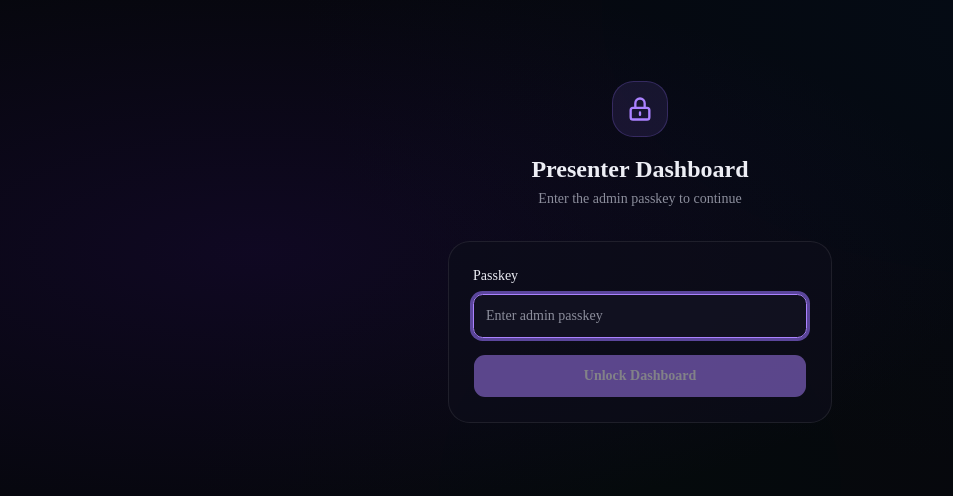
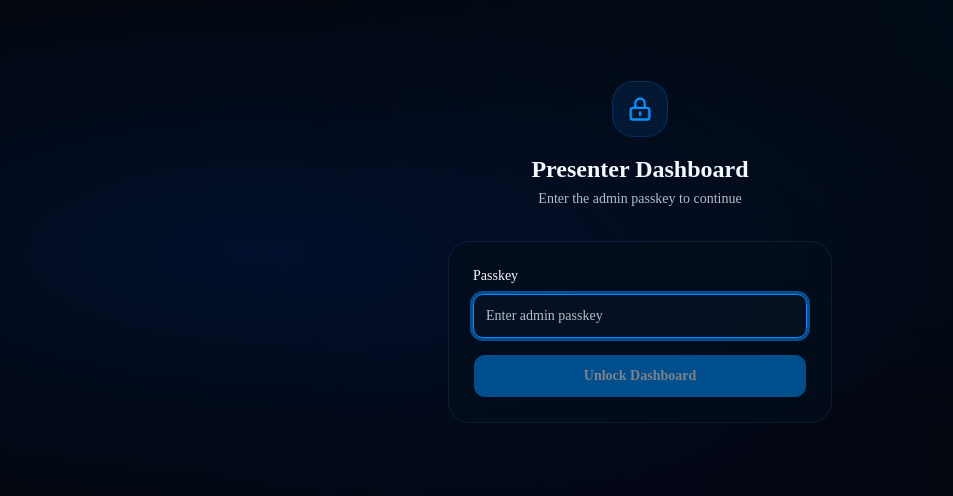
Before and after one commit to MaChewwwww/LeadQuest, a Next.js app: page /admin in a window 1280 px wide. Shown: the part 148-644 px from the top of the page, without its empty margins (0-953 px from the left). Built offline with nearby package versions, Linux system fonts and the light colour scheme.

Commit message:
feat: initialize LeadQuest application structure with core styling, layout, and onboarding flow

```diff
--- a/src/app/globals.css
+++ b/src/app/globals.css
@@ -7,9 +7,9 @@
 @theme inline {
   --color-background: var(--background);
   --color-foreground: var(--foreground);
-  --font-sans: var(--font-sans);
-  --font-mono: var(--font-geist-mono);
-  --font-heading: var(--font-sans);
+  --font-sans: var(--font-outfit), var(--font-sans);
+  --font-mono: var(--font-rajdhani), var(--font-mono);
+  --font-heading: var(--font-rajdhani);
   --color-sidebar-ring: var(--sidebar-ring);
   --color-sidebar-border: var(--sidebar-border);
   --color-sidebar-accent-foreground: var(--sidebar-accent-foreground);
@@ -54,38 +54,38 @@
 }
 
 :root {
-  --background: oklch(0.13 0.015 280);
-  --foreground: oklch(0.95 0.01 280);
-  --card: oklch(0.17 0.02 280);
-  --card-foreground: oklch(0.95 0.01 280);
-  --popover: oklch(0.17 0.02 280);
-  --popover-foreground: oklch(0.95 0.01 280);
-  --primary: oklch(0.72 0.22 292);
+  --background: oklch(0.12 0.02 250);
+  --foreground: oklch(0.98 0.01 250);
+  --card: oklch(0.16 0.03 250);
+  --card-foreground: oklch(0.98 0.01 250);
+  --popover: oklch(0.16 0.03 250);
+  --popover-foreground: oklch(0.98 0.01 250);
+  --primary: oklch(0.65 0.22 250);
   --primary-foreground: oklch(0.98 0 0);
-  --secondary: oklch(0.22 0.03 280);
-  --secondary-foreground: oklch(0.9 0.01 280);
-  --muted: oklch(0.22 0.025 280);
-  --muted-foreground: oklch(0.65 0.02 280);
-  --accent: oklch(0.28 0.04 280);
-  --accent-foreground: oklch(0.95 0.01 280);
+  --secondary: oklch(0.22 0.04 250);
+  --secondary-foreground: oklch(0.95 0.01 250);
+  --muted: oklch(0.20 0.03 250);
+  --muted-foreground: oklch(0.80 0.02 250);
+  --accent: oklch(0.28 0.05 250);
+  --accent-foreground: oklch(0.98 0.01 250);
   --destructive: oklch(0.577 0.245 27.325);
-  --border: oklch(0.3 0.03 280);
-  --input: oklch(0.25 0.03 280);
-  --ring: oklch(0.72 0.22 292);
-  --chart-1: oklch(0.72 0.22 292);
-  --chart-2: oklch(0.765 0.177 163.223);
-  --chart-3: oklch(0.82 0.18 84.429);
-  --chart-4: oklch(0.715 0.143 215.221);
-  --chart-5: oklch(0.645 0.246 16.439);
+  --border: oklch(0.28 0.04 250);
+  --input: oklch(0.24 0.04 250);
+  --ring: oklch(0.65 0.22 250);
+  --chart-1: oklch(0.65 0.22 250);
+  --chart-2: oklch(0.72 0.15 220);
+  --chart-3: oklch(0.60 0.20 275);
+  --chart-4: oklch(0.80 0.12 235);
+  --chart-5: oklch(0.55 0.18 290);
   --radius: 0.75rem;
-  --sidebar: oklch(0.15 0.02 280);
-  --sidebar-foreground: oklch(0.95 0.01 280);
-  --sidebar-primary: oklch(0.72 0.22 292);
+  --sidebar: oklch(0.14 0.03 250);
+  --sidebar-foreground: oklch(0.98 0.01 250);
+  --sidebar-primary: oklch(0.65 0.22 250);
   --sidebar-primary-foreground: oklch(0.98 0 0);
-  --sidebar-accent: oklch(0.22 0.03 280);
-  --sidebar-accent-foreground: oklch(0.95 0.01 280);
-  --sidebar-border: oklch(0.3 0.03 280);
-  --sidebar-ring: oklch(0.72 0.22 292);
+  --sidebar-accent: oklch(0.22 0.04 250);
+  --sidebar-accent-foreground: oklch(0.98 0.01 250);
+  --sidebar-border: oklch(0.28 0.04 250);
+  --sidebar-ring: oklch(0.65 0.22 250);
 }
 
 @layer base {
@@ -105,30 +105,30 @@
 /* Animated gradient background */
 .lq-bg-gradient {
   background:
-    radial-gradient(ellipse at 20% 50%, oklch(0.25 0.12 292 / 0.3), transparent 50%),
-    radial-gradient(ellipse at 80% 20%, oklch(0.2 0.1 220 / 0.2), transparent 50%),
-    radial-gradient(ellipse at 50% 80%, oklch(0.18 0.08 163 / 0.15), transparent 50%),
-    oklch(0.13 0.015 280);
+    radial-gradient(ellipse at 20% 50%, oklch(0.3 0.15 250 / 0.3), transparent 50%),
+    radial-gradient(ellipse at 80% 20%, oklch(0.25 0.12 220 / 0.2), transparent 50%),
+    radial-gradient(ellipse at 50% 80%, oklch(0.2 0.10 270 / 0.15), transparent 50%),
+    oklch(0.12 0.02 250);
 }
 
 /* Glassmorphism card */
 .lq-glass {
-  background: oklch(0.17 0.025 280 / 0.7);
+  background: oklch(0.16 0.03 250 / 0.7);
   backdrop-filter: blur(20px);
-  border: 1px solid oklch(1 0 0 / 0.08);
+  border: 1px solid oklch(0.5 0.1 250 / 0.2);
 }
 
 /* Glow effects */
-.lq-glow-violet {
+.lq-glow-primary {
   box-shadow:
-    0 0 20px oklch(0.72 0.22 292 / 0.15),
-    0 0 60px oklch(0.72 0.22 292 / 0.05);
+    0 0 20px oklch(0.65 0.22 250 / 0.15),
+    0 0 60px oklch(0.65 0.22 250 / 0.05);
 }
 
-.lq-glow-emerald {
+.lq-glow-secondary {
   box-shadow:
-    0 0 20px oklch(0.765 0.177 163 / 0.15),
-    0 0 60px oklch(0.765 0.177 163 / 0.05);
+    0 0 20px oklch(0.72 0.15 220 / 0.15),
+    0 0 60px oklch(0.72 0.15 220 / 0.05);
 }
 
 /* Pulse animation for timer */
@@ -139,7 +139,7 @@
 
 .lq-timer-critical {
   animation: lq-pulse 1s ease-in-out infinite;
-  color: oklch(0.645 0.246 16.439);
+  color: var(--destructive);
 }
 
 /* Shimmer effect for loading states */
@@ -151,9 +151,9 @@
 .lq-shimmer {
   background: linear-gradient(
     90deg,
-    oklch(0.25 0.03 280) 25%,
-    oklch(0.35 0.04 280) 50%,
-    oklch(0.25 0.03 280) 75%
+    oklch(0.24 0.04 250) 25%,
+    oklch(0.32 0.05 250) 50%,
+    oklch(0.24 0.04 250) 75%
   );
   background-size: 200% 100%;
   animation: lq-shimmer 2s ease-in-out infinite;
@@ -166,13 +166,13 @@
 
 .lq-option-btn:hover {
   transform: translateY(-2px);
-  box-shadow: 0 8px 25px oklch(0.72 0.22 292 / 0.2);
+  box-shadow: 0 8px 25px oklch(0.65 0.22 250 / 0.2);
 }
 
 .lq-option-btn.selected {
-  background: oklch(0.72 0.22 292 / 0.15);
-  border-color: oklch(0.72 0.22 292);
-  box-shadow: 0 0 20px oklch(0.72 0.22 292 / 0.2);
+  background: oklch(0.65 0.22 250 / 0.15);
+  border-color: oklch(0.65 0.22 250);
+  box-shadow: 0 0 20px oklch(0.65 0.22 250 / 0.2);
 }
 
 /* Fade-in animation */
--- a/src/app/layout.tsx
+++ b/src/app/layout.tsx
@@ -1,14 +1,15 @@
 import type { Metadata } from "next";
-import { Geist, Geist_Mono } from "next/font/google";
+import { Outfit, Rajdhani } from "next/font/google";
 import "./globals.css";
 
-const geistSans = Geist({
-  variable: "--font-geist-sans",
+const outfit = Outfit({
+  variable: "--font-outfit",
   subsets: ["latin"],
 });
 
-const geistMono = Geist_Mono({
-  variable: "--font-geist-mono",
+const rajdhani = Rajdhani({
+  weight: ["500", "600", "700"],
+  variable: "--font-rajdhani",
   subsets: ["latin"],
 });
 
@@ -26,9 +27,9 @@ export default function RootLayout({
   return (
     <html
       lang="en"
-      className={`${geistSans.variable} ${geistMono.variable} h-full antialiased`}
+      className={`${outfit.variable} ${rajdhani.variable} h-full antialiased dark`}
     >
-      <body className="min-h-full flex flex-col lq-bg-gradient">{children}</body>
+      <body className="min-h-full flex flex-col font-sans lq-bg-gradient text-foreground bg-background">{children}</body>
     </html>
   );
 }
--- a/src/app/page.tsx
+++ b/src/app/page.tsx
@@ -55,7 +55,7 @@ export default function OnboardingPage() {
       <div className="w-full max-w-md lq-fade-in">
         {/* Logo / Title */}
         <div className="text-center mb-10">
-          <div className="inline-flex items-center justify-center w-16 h-16 rounded-2xl bg-primary/10 border border-primary/20 mb-6 lq-glow-violet">
+          <div className="inline-flex items-center justify-center w-16 h-16 rounded-2xl bg-primary/10 border border-primary/40 shadow-[0_0_20px_oklch(0.65_0.22_250_/_0.2)] mb-6">
             <svg
               className="w-8 h-8 text-primary"
               fill="none"
@@ -70,8 +70,8 @@ export default function OnboardingPage() {
               />
             </svg>
           </div>
-          <h1 className="text-4xl font-bold tracking-tight mb-2">
-            <span className="bg-gradient-to-r from-primary via-violet to-cyan bg-clip-text text-transparent">
+          <h1 className="text-5xl font-heading font-bold tracking-tight mb-2">
+            <span className="bg-gradient-to-r from-primary to-chart-2 bg-clip-text text-transparent drop-shadow-sm">
               LeadQuest
             </span>
           </h1>
@@ -81,7 +81,7 @@ export default function OnboardingPage() {
         </div>
 
         {/* Form Card */}
-        <div className="lq-glass rounded-2xl p-8 lq-glow-violet">
+        <div className="lq-glass rounded-2xl p-8 lq-glow-primary border border-primary/20">
           <form onSubmit={handleSubmit} className="space-y-6">
             <div className="space-y-2">
               <Label htmlFor="playerName" className="text-sm font-medium">
@@ -120,7 +120,7 @@ export default function OnboardingPage() {
             <Button
               type="submit"
               disabled={isLoading || !playerName.trim() || !groupName.trim()}
-              className="w-full h-12 text-base font-semibold bg-primary hover:bg-primary/90 transition-all duration-300 hover:shadow-[0_0_30px_oklch(0.72_0.22_292_/_0.3)] cursor-pointer"
+              className="w-full h-12 text-base font-semibold bg-primary hover:bg-primary/90 transition-all duration-300 hover:shadow-[0_0_30px_oklch(0.65_0.22_250_/_0.3)] cursor-pointer text-primary-foreground font-heading tracking-wide"
             >
               {isLoading ? (
                 <span className="flex items-center gap-2">
```
Also changed, not shown: src/app/admin/page.tsx (+127 -29 lines), src/app/play/page.tsx (+23 -23 lines).
